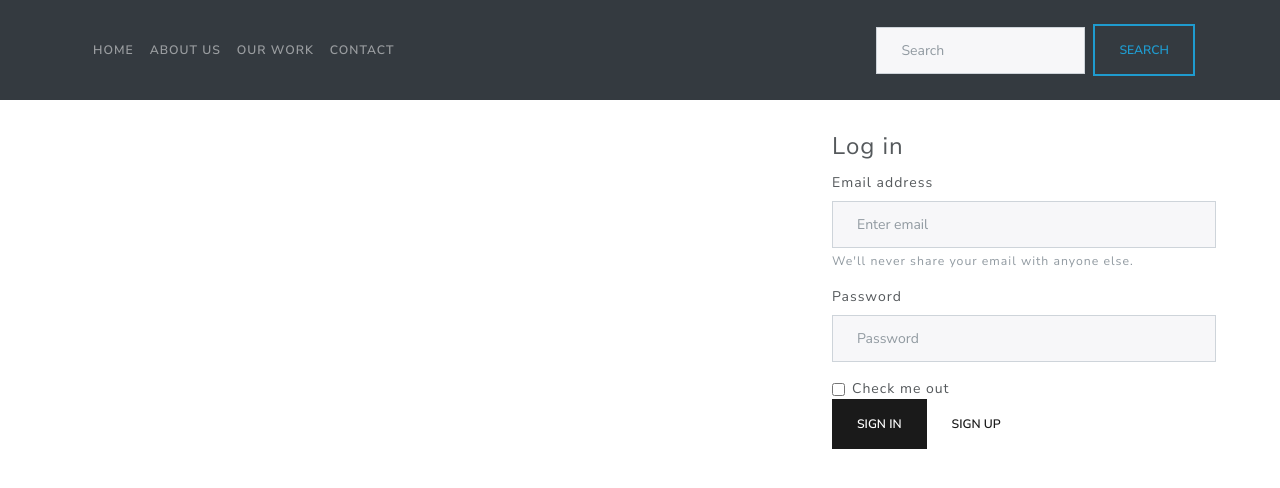
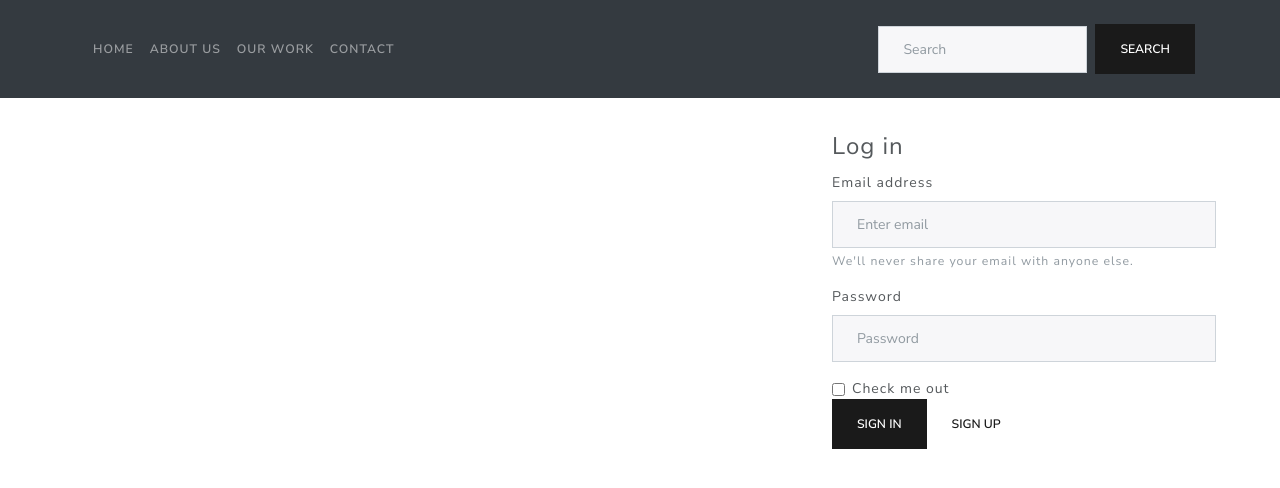
Before and after one commit to araneoAnicet/toDoListWebsite, a React (Create React App) app in the folder myfront/: page / in a window 1280 px wide. Shown: the top 488 px of the page. Built offline with nearby package versions, Linux system fonts and the light colour scheme.

Commit message:
Add theme to button

```diff
--- a/myfront/src/Components/Header.js
+++ b/myfront/src/Components/Header.js
@@ -21,7 +21,7 @@ export default class Header extends Component {
                             placeholder="Search"
                             className="mr-sm-2"
                             />
-                            <Button variant="outline-info">Search</Button>
+                            <button type="button" className="btn btn-primary">Search</button>
                         </Form>
                     </Navbar.Collapse>
                 </Container>
```
